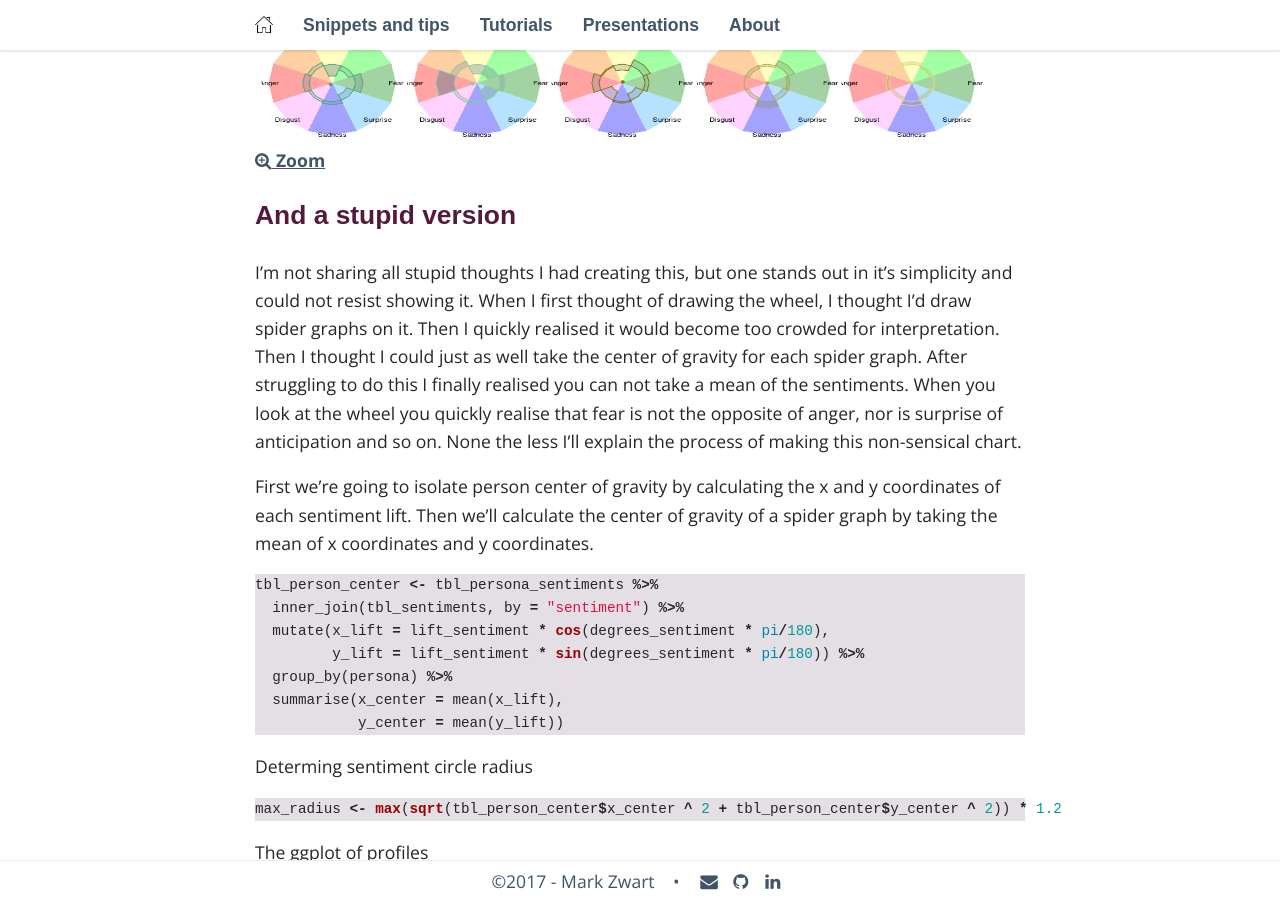
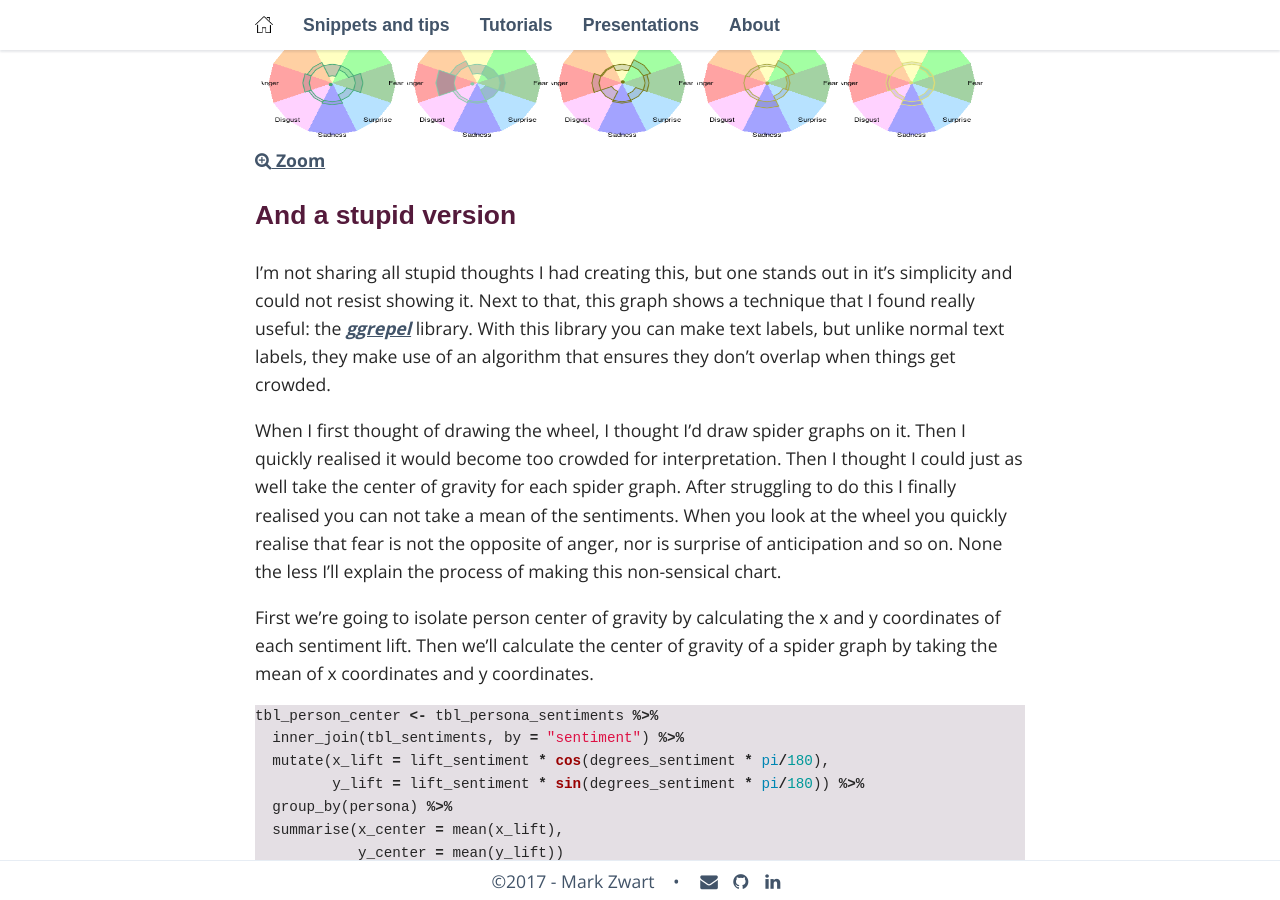
Before and after one commit to mark-me/mark-me.github.io, a Jekyll site: the page built from _pages/tutorials/mining-alices-wonderland/mining-alices-wonderland.md, in a window 1280 px wide and 900 px high, scrolled down 13192 px. Built offline with Jekyll 4.4.1, drawn with Linux system fonts in a browser that asks for light colours; nearby versions of some CDN libraries; some web fonts are replaced.

Commit message:
Draft Mining Alice's Wonderland tutorial

```diff
--- a/_pages/tutorials/mining-alices-wonderland/mining-alices-wonderland.md
+++ b/_pages/tutorials/mining-alices-wonderland/mining-alices-wonderland.md
@@ -392,7 +392,8 @@ plutchik_wheel(max_radius) +
 
 ## And a stupid version
 
-I'm not sharing all stupid thoughts I had creating this, but one stands out in it's simplicity and could not resist showing it.
+I'm not sharing all stupid thoughts I had creating this, but one stands out in it's simplicity and could not resist showing it. Next to that, this graph shows a technique that I found really useful: the [*ggrepel*](http://www.ggplot2-exts.org/ggrepel.html) library. With this library you can make text labels, but unlike normal text labels, they make use of an algorithm that ensures they don't overlap when things get crowded.
+
 When I first thought of drawing the wheel, I thought I'd draw spider graphs on it. Then I quickly realised it would become too crowded for interpretation. Then I thought I could just as well take the center of gravity for each spider graph. After struggling to do this I finally realised you can not take a mean of the sentiments. When you look at the wheel you quickly realise that fear is not the opposite of anger, nor is surprise of anticipation and so on. None the less I'll explain the process of making this non-sensical chart.
 
 First we're going to isolate person center of gravity by calculating the x and y coordinates of each sentiment lift. Then we'll calculate the center of gravity of a spider graph by taking the mean of x coordinates and y coordinates.
```
